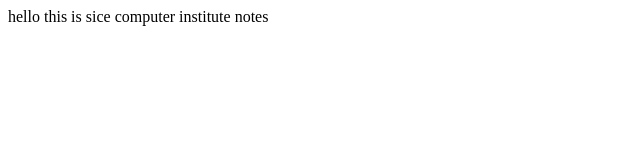
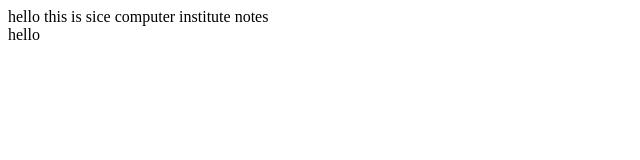
Before and after one commit to SamirulHub786/O_LEVEL-CLASSES, a plain HTML site: page index.html in a window 1280 px wide. Shown: the full height of the page, 0-640 px from the left. Drawn offline with Linux system fonts and the light colour scheme.

Commit message:
css file added and html code change

```diff
--- a/index.html
+++ b/index.html
@@ -7,5 +7,6 @@
 </head>
 <body>
     hello this is sice computer institute notes
+    <div class="box">hello</div>
 </body>
 </html>
--- /dev/null
+++ b/style.css
@@ -0,0 +1,3 @@
+div{
+    color: red;
+}
```
